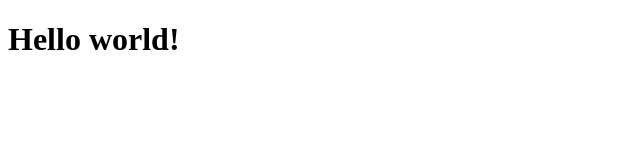
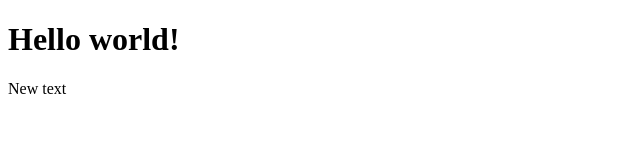
Before and after one commit to YaroslavBukhgolts/syn_lern1, a plain HTML site: page index.html in a window 1280 px wide. Shown: the full height of the page, 0-640 px from the left. Drawn offline with Linux system fonts and the light colour scheme.

Commit message:
update index.html and add main.js

```diff
--- a/index.html
+++ b/index.html
@@ -8,5 +8,6 @@
 </head>
 <body>
     <h1>Hello world!</h1>
+    <p>New text</p>
 </body>
 </html>
--- /dev/null
+++ b/main.js
@@ -0,0 +1 @@
+console.log('Hello');
```
